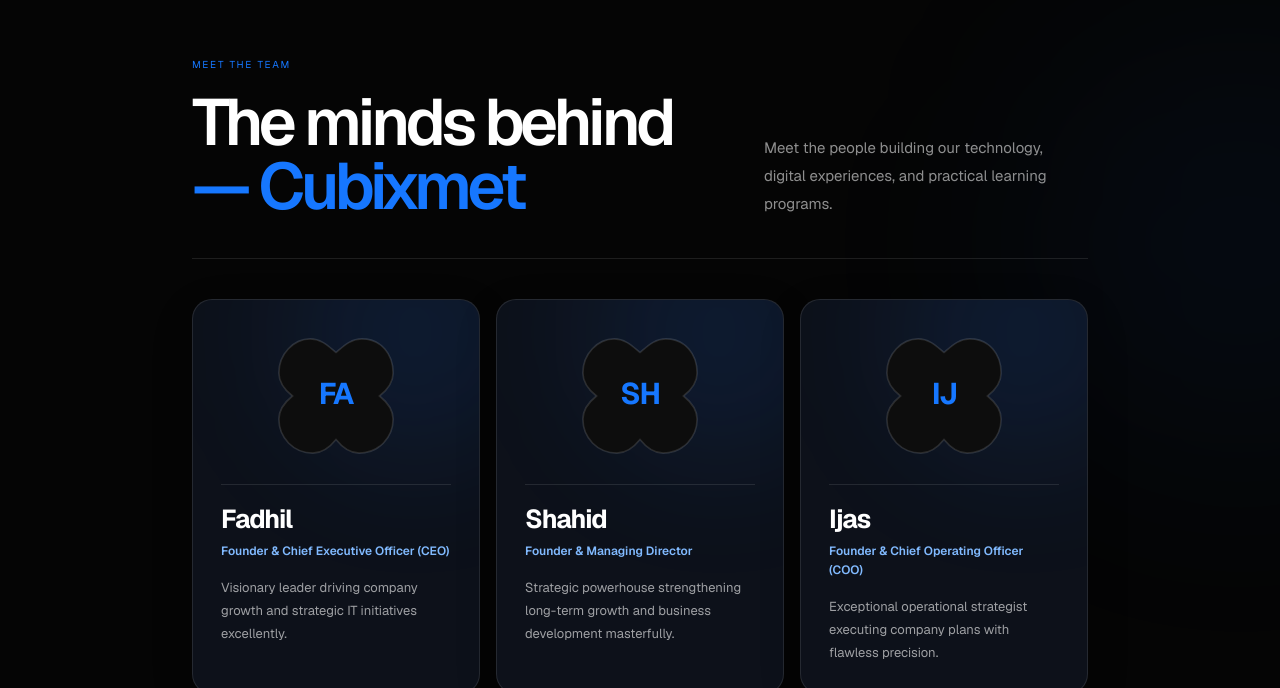
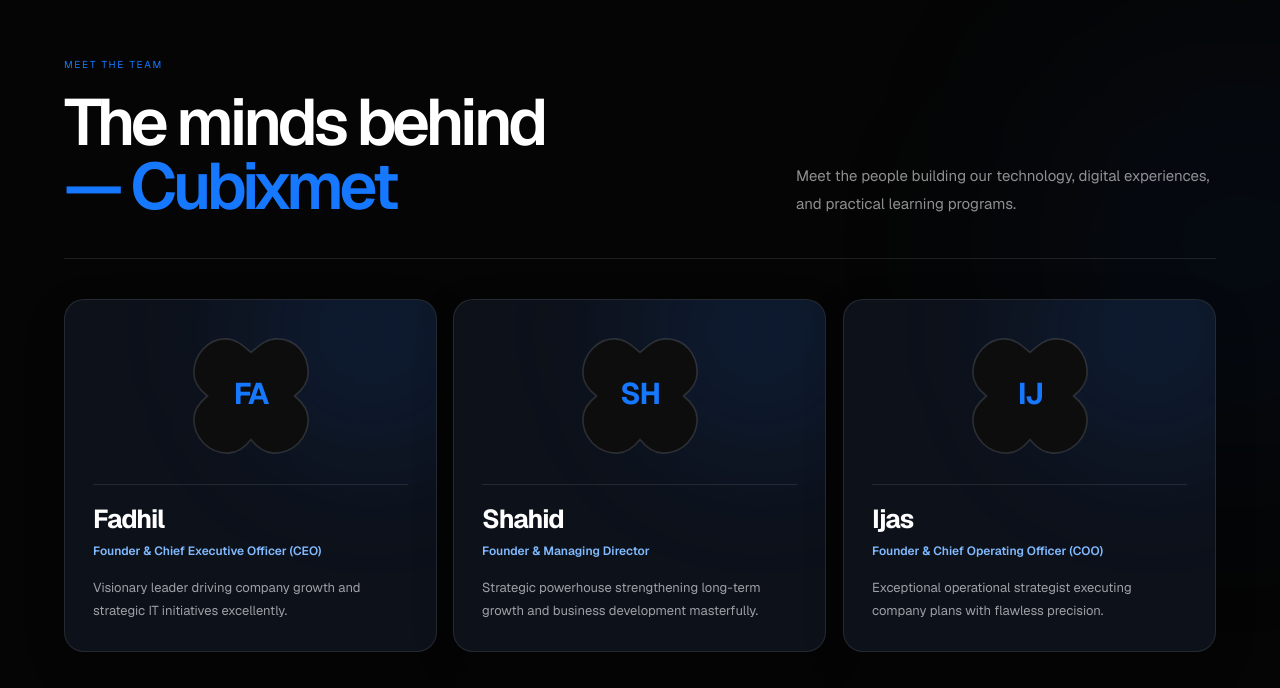
Before and after one commit to amnas-cubixmet/cubixmet, a Next.js app: page / in a window 1280 px wide. Shown: the part 11312-12000 px from the top of the page. Built offline with nearby package versions, Linux system fonts and the light colour scheme.

Commit message:
style(team): use 90% wrapper and hide Auto loop label

```diff
--- a/components/home/TeamSection.tsx
+++ b/components/home/TeamSection.tsx
@@ -13,7 +13,7 @@ export default function TeamSection() {
         aria-hidden="true"
         className="pointer-events-none absolute -right-44 top-12 h-[430px] w-[430px] rounded-full bg-[#1677FF]/[0.055] blur-[115px]"
       />
-      <div className="work-wrapper relative">
+      <div className="about-wrapper relative">
         <div className="grid items-end gap-6 border-b border-white/10 pb-8 md:gap-8 md:pb-10 lg:grid-cols-[minmax(0,1.25fr)_minmax(260px,.75fr)]">
           <div>
             <p className="section-label mb-4">{homeCopy.teamLabel}</p>
@@ -63,14 +63,9 @@ export default function TeamSection() {
 
         {teamMembers.length > 0 && (
           <div className="mt-14 border-t border-white/10 pt-8 md:mt-20 md:pt-10">
-            <div className="mb-6 flex items-center justify-between gap-4 md:mb-7">
-              <h3 className="text-[11px] font-semibold uppercase tracking-[.18em] text-[#72b2ff]">
-                {homeCopy.teamMembersLabel}
-              </h3>
-              <span className="text-[10px] uppercase tracking-[.12em] text-white/40">
-                {homeCopy.marqueeAutoLoopLabel}
-              </span>
-            </div>
+            <h3 className="mb-6 text-[11px] font-semibold uppercase tracking-[.18em] text-[#72b2ff] md:mb-7">
+              {homeCopy.teamMembersLabel}
+            </h3>
 
             <div className="team-slider-viewport overflow-hidden" aria-label={homeCopy.teamMembersLabel}>
               <div className="team-slider-track flex w-max">
```
